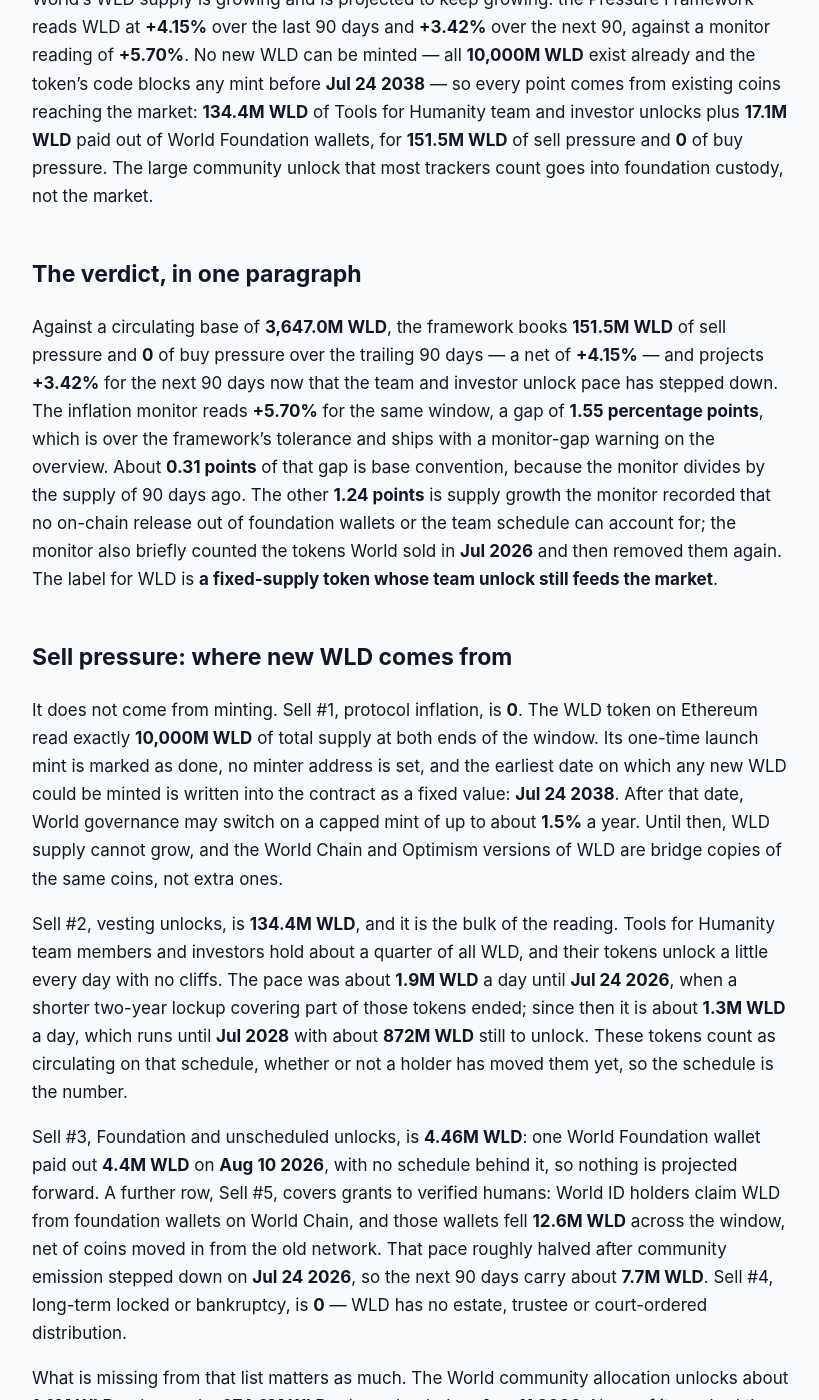
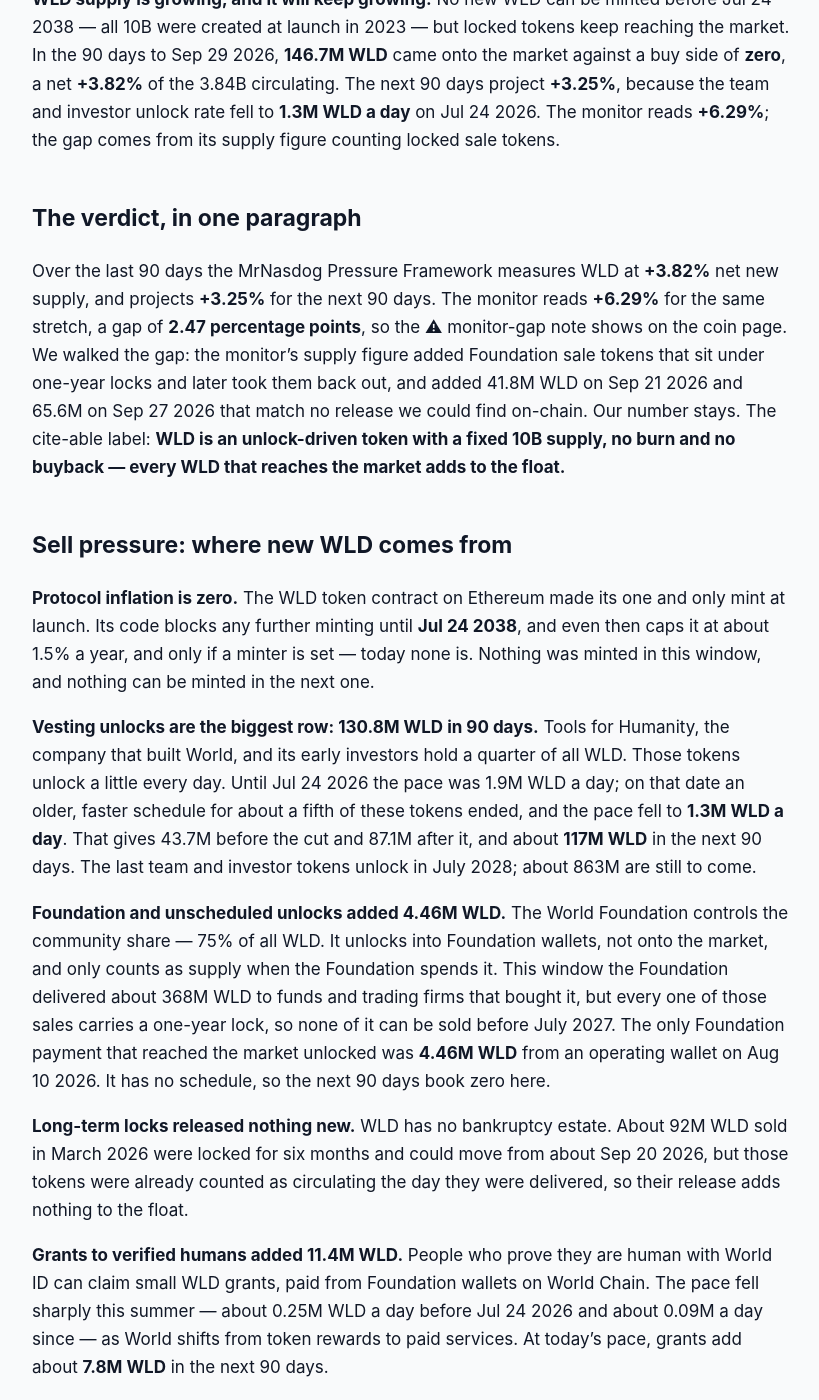
Before and after one commit to jeevansongmy-spec/mrnasdog-articles, a Jekyll site: the page built from crypto/wld-pressure-framework.md, in a window 1280 px wide and 1400 px high, scrolled down 257 px. Shown: the whole window, without its empty margins (228-1047 px from the left). Built offline with Jekyll 4.4.1, drawn with Linux system fonts in a browser that asks for light colours; some of the changed text lies outside the part shown.

Commit message:
publish: crypto/wld-pressure-framework

```diff
--- a/crypto/wld-pressure-framework.md
+++ b/crypto/wld-pressure-framework.md
@@ -1,6 +1,6 @@
 ---
 title:         "WLD Inflation Analysis · September 2026 · Supply growing · projected to keep growing"
-description:   "WLD supply is growing: +4.15% over 90 days and +3.42% next, from team and investor unlocks and user grants. No mint before 2038, no burn. Full analysis."
+description:   "WLD supply is growing: team and investor unlocks plus grants put 146.7M WLD on the market in 90 days, +3.82%, with +3.25% next. No mint before 2038, no burn."
 canonical_url: "https://mrnasdog.com/research/wld/inflation"
 tags:                    ["crypto", "wld", "worldcoin", "tokenomics"]
 published:     true
@@ -10,48 +10,58 @@ Originally published at [WLD Inflation Analysis · September 2026 · Supply grow
 
 # WLD Inflation Analysis · September 2026 · Supply growing · projected to keep growing
 
-World's WLD supply is growing and is projected to keep growing: the Pressure Framework reads WLD at **+4.15%** over the last 90 days and **+3.42%** over the next 90, against a monitor reading of **+5.70%**. No new WLD can be minted — all **10,000M WLD** exist already and the token's code blocks any mint before **Jul 24 2038** — so every point comes from existing coins reaching the market: **134.4M WLD** of Tools for Humanity team and investor unlocks plus **17.1M WLD** paid out of World Foundation wallets, for **151.5M WLD** of sell pressure and **0** of buy pressure. The large community unlock that most trackers count goes into foundation custody, not the market.
+**WLD supply is growing, and it will keep growing.** No new WLD can be minted before Jul 24 2038 — all 10B were created at launch in 2023 — but locked tokens keep reaching the market. In the 90 days to Sep 29 2026, **146.7M WLD** came onto the market against a buy side of **zero**, a net **+3.82%** of the 3.84B circulating. The next 90 days project **+3.25%**, because the team and investor unlock rate fell to **1.3M WLD a day** on Jul 24 2026. The monitor reads **+6.29%**; the gap comes from its supply figure counting locked sale tokens.
 
 ## The verdict, in one paragraph
 
-Against a circulating base of **3,647.0M WLD**, the framework books **151.5M WLD** of sell pressure and **0** of buy pressure over the trailing 90 days — a net of **+4.15%** — and projects **+3.42%** for the next 90 days now that the team and investor unlock pace has stepped down. The inflation monitor reads **+5.70%** for the same window, a gap of **1.55 percentage points**, which is over the framework's tolerance and ships with a monitor-gap warning on the overview. About **0.31 points** of that gap is base convention, because the monitor divides by the supply of 90 days ago. The other **1.24 points** is supply growth the monitor recorded that no on-chain release out of foundation wallets or the team schedule can account for; the monitor also briefly counted the tokens World sold in **Jul 2026** and then removed them again. The label for WLD is **a fixed-supply token whose team unlock still feeds the market**.
+Over the last 90 days the MrNasdog Pressure Framework measures WLD at **+3.82%** net new supply, and projects **+3.25%** for the next 90 days. The monitor reads **+6.29%** for the same stretch, a gap of **2.47 percentage points**, so the ⚠ monitor-gap note shows on the coin page. We walked the gap: the monitor's supply figure added Foundation sale tokens that sit under one-year locks and later took them back out, and added 41.8M WLD on Sep 21 2026 and 65.6M on Sep 27 2026 that match no release we could find on-chain. Our number stays. The cite-able label: **WLD is an unlock-driven token with a fixed 10B supply, no burn and no buyback — every WLD that reaches the market adds to the float.**
 
 ## Sell pressure: where new WLD comes from
 
-It does not come from minting. Sell #1, protocol inflation, is **0**. The WLD token on Ethereum read exactly **10,000M WLD** of total supply at both ends of the window. Its one-time launch mint is marked as done, no minter address is set, and the earliest date on which any new WLD could be minted is written into the contract as a fixed value: **Jul 24 2038**. After that date, World governance may switch on a capped mint of up to about **1.5%** a year. Until then, WLD supply cannot grow, and the World Chain and Optimism versions of WLD are bridge copies of the same coins, not extra ones.
+**Protocol inflation is zero.** The WLD token contract on Ethereum made its one and only mint at launch. Its code blocks any further minting until **Jul 24 2038**, and even then caps it at about 1.5% a year, and only if a minter is set — today none is. Nothing was minted in this window, and nothing can be minted in the next one.
 
-Sell #2, vesting unlocks, is **134.4M WLD**, and it is the bulk of the reading. Tools for Humanity team members and investors hold about a quarter of all WLD, and their tokens unlock a little every day with no cliffs. The pace was about **1.9M WLD** a day until **Jul 24 2026**, when a shorter two-year lockup covering part of those tokens ended; since then it is about **1.3M WLD** a day, which runs until **Jul 2028** with about **872M WLD** still to unlock. These tokens count as circulating on that schedule, whether or not a holder has moved them yet, so the schedule is the number.
+**Vesting unlocks are the biggest row: 130.8M WLD in 90 days.** Tools for Humanity, the company that built World, and its early investors hold a quarter of all WLD. Those tokens unlock a little every day. Until Jul 24 2026 the pace was 1.9M WLD a day; on that date an older, faster schedule for about a fifth of these tokens ended, and the pace fell to **1.3M WLD a day**. That gives 43.7M before the cut and 87.1M after it, and about **117M WLD** in the next 90 days. The last team and investor tokens unlock in July 2028; about 863M are still to come.
 
-Sell #3, Foundation and unscheduled unlocks, is **4.46M WLD**: one World Foundation wallet paid out **4.4M WLD** on **Aug 10 2026**, with no schedule behind it, so nothing is projected forward. A further row, Sell #5, covers grants to verified humans: World ID holders claim WLD from foundation wallets on World Chain, and those wallets fell **12.6M WLD** across the window, net of coins moved in from the old network. That pace roughly halved after community emission stepped down on **Jul 24 2026**, so the next 90 days carry about **7.7M WLD**. Sell #4, long-term locked or bankruptcy, is **0** — WLD has no estate, trustee or court-ordered distribution.
+**Foundation and unscheduled unlocks added 4.46M WLD.** The World Foundation controls the community share — 75% of all WLD. It unlocks into Foundation wallets, not onto the market, and only counts as supply when the Foundation spends it. This window the Foundation delivered about 368M WLD to funds and trading firms that bought it, but every one of those sales carries a one-year lock, so none of it can be sold before July 2027. The only Foundation payment that reached the market unlocked was **4.46M WLD** from an operating wallet on Aug 10 2026. It has no schedule, so the next 90 days book zero here.
 
-What is missing from that list matters as much. The World community allocation unlocks about **1.6M WLD** a day, and a **674.6M WLD** release landed on **Aug 11 2026**. None of it reached the market: every community unlock flows into the World Foundation's cold wallet, which sits outside the counted float. It becomes sell pressure only when the foundation spends it.
+**Long-term locks released nothing new.** WLD has no bankruptcy estate. About 92M WLD sold in March 2026 were locked for six months and could move from about Sep 20 2026, but those tokens were already counted as circulating the day they were delivered, so their release adds nothing to the float.
+
+**Grants to verified humans added 11.4M WLD.** People who prove they are human with World ID can claim small WLD grants, paid from Foundation wallets on World Chain. The pace fell sharply this summer — about 0.25M WLD a day before Jul 24 2026 and about 0.09M a day since — as World shifts from token rewards to paid services. At today's pace, grants add about **7.8M WLD** in the next 90 days.
 
 ## Buy pressure: where new WLD goes
 
-Nowhere, this window. Buy #1, programmatic buyback, is **0**: the World Foundation funds itself by selling WLD, not by buying it back. Buy #2, protocol fee burn, is **0** as well. Gas on World Chain is paid in ETH, the WLD token has no burn function, total supply read **10,000M WLD** at both ends, and the dead address on all three networks moved by only a few hundred WLD of user dust — so both burn surfaces agree that nothing was destroyed.
+**Programmatic buyback: zero.** No contract and no treasury buys WLD back. The money the Foundation raises from token sales pays for research, Orb devices and running the network.
 
-Buy #3, Foundation buy, is **0**; the only coins flowing into foundation wallets from outside were a small migration inflow from the old network, already netted in the grants row. Buy #4, new long-term lock, is **0**. The **Jul 24 2026** strategic sale placed **44.4M WLD** in one-year lock contracts, but those coins came straight out of foundation custody and were never tradable, so locking them removed nothing from the market.
+**Protocol fee burn: zero.** The WLD token has no burn function at all. World has described fees that apps would pay for World ID checks, and says a share of such a fee could be burned one day, but no WLD fee or burn is live today.
+
+**Foundation buy: zero.** The Foundation sells WLD; it did not buy any this window.
+
+**New long-term lock: zero.** The one-year locks on the Foundation's sales hold tokens that came straight out of Foundation wallets, which were never counted as circulating — so the locks take nothing off the market. WLD that holders put in the World App savings vault stays counted as circulating. The whole buy side is **0 WLD**, which is why every unlock shows up in full in the net number.
 
 ## Foundation and overhang
 
-The overhang on WLD is very large, and almost all of it is discretionary. The World Foundation cold wallet holds **1,397.9M WLD**, fed by the community unlock. Three community vesting contracts still hold **3,500M WLD**: the 2026–2029 tranche of **1,750M WLD**, of which **97.3M WLD** is already unlocked and ready to claim, and two later tranches of **875M WLD** each that start in **Jul 2029** and **Jul 2032**. A custody wallet funded only by the foundation holds **163.7M WLD**, and grant and operating wallets on World Chain hold about **91.4M WLD**.
+The World Foundation's main wallet holds about **1.19B WLD** and is also the owner of the WLD token contract. Three community unlock contracts hold another **3.5B WLD** and feed that wallet about 1.6M WLD a day until July 2029, with the later tranches starting in July 2029 and July 2032. A settlement wallet the Foundation uses for its sales holds about 110M WLD, a custody wallet funded only by the Foundation holds about 164M, and Foundation wallets on World Chain hold roughly 95M more for grants and operations. On top of that, about 368M WLD sold this window sit with buyers under one-year locks, due to open from Jul 24 2027. None of this is on the market today, and none of it has a public release schedule — the Foundation decides when to spend it. We read these wallets on-chain at every rebuild: if any of their balances falls between refreshes, the outflow enters Foundation and unscheduled unlocks at the next refresh.
 
-The newest item is the foundation's own sales. World raised **$52.5M** on **Jul 24 2026** by selling **194.4M WLD** at about **$0.27** to strategic buyers, with a one-year lockup, and delivered another **39.4M WLD** to buyers on **Sep 7 2026** that is also held outside the float — **233.7M WLD** that can reach the market from about **Jul 2027**. All of these balances are read on-chain at every rebuild. If any of them falls between refreshes by more than the grants and schedule explain, that outflow enters the Foundation row at the next refresh.
+## How WLD compares to other unlock-driven tokens
 
-## How WLD compares to other fixed-supply tokens with a long unlock
+WLD belongs to the class of tokens with a fixed supply that was created in full at launch and then released slowly from locks — the same shape as many venture-backed tokens on Ethereum and other smart-contract chains. For these tokens, the question is never how many new coins a network prints; it is how fast locked coins reach the market. WLD's answer is fast: about **1.4M WLD a day** today, or roughly 3.2% of the float every 90 days.
 
-WLD belongs to the class of tokens that were fully minted at launch and then released on a long calendar. That is a different promise from a halving chain like Bitcoin, which keeps minting on every block at a falling rate. World mints nothing at all until **2038**, so on the pure issuance axis WLD is stricter than any proof-of-work coin and stricter than every staking chain that pays validators with new coins.
+That sets WLD apart from proof-of-stake chains such as Ethereum or Solana, which mint new coins for validators but often burn part of every fee. WLD has neither side: no issuance, but also no fee burn and no buyback. It also differs from exchange tokens that buy back and burn coins from their profits every quarter — WLD has no such buyer.
 
-And yet WLD reads **+4.15%** a quarter, far above a mature capped chain. A fixed total caps supply; it does not cap the tradable float. WLD looks much more like a recently launched venture-backed token working through a four-year team and investor vest, with one twist: the biggest pool, the community allocation, is not on a calendar to the market at all. It sits with a foundation that sells when it needs funding — **$65M** of sales in **Mar 2026** and **$52.5M** in **Jul 2026**. That makes WLD's float less predictable than a pure vesting token.
-
-Compared with exchange tokens that run buybacks and burns, WLD has no offset at all. Those tokens can read flat or negative because a share of revenue removes coins; WLD has no revenue-linked removal, so the unlock is the whole story.
+The biggest difference is the size of the reserve behind the float. Only **38%** of all WLD is circulating today. Most of the rest sits with the Foundation, which sells in large blocks — about 239M WLD in March 2026 and about 368M delivered between July and September 2026 — and sets its own pace. For comparison, a halving coin like Bitcoin has no such reserve at all: its future supply is fixed in code and fully public.
 
 ## What to watch in the next 90 days
 
-First, the team and investor unlock, which runs at about **1.3M WLD** a day through **Dec 22 2026** and drives nearly all of the **+3.42%** forward reading. Second, the World Foundation cold wallet at **1,397.9M WLD**: any large transfer out of it to buyers without a lockup lands in the Foundation row. Third, the **97.3M WLD** already claimable from the 2026–2029 vesting tranche, which moves into foundation custody when claimed and matters only if it is then sold. Fourth, the grant wallets on World Chain after the **Sep 17 2026**launch of World's money app, in case grant payouts speed up again. Fifth, any further close of the strategic sale, and whether its coins arrive locked like the first two.
+**More Foundation sales.** On Sep 29 2026 the Foundation said it had finished a further $49 million of private WLD sales over the past month, with the last deliveries this week, all under one-year locks. Any sale without a lock would count as new supply at once.
+
+**The unlock pace.** Team and investor unlocks should stay at 1.3M WLD a day until July 2028; any change to that schedule moves the forward number directly.
+
+**Grant size.** Grants to verified humans shrank after Jul 24 2026. If World cuts them further, or restarts bigger token rewards, the grants row moves with it.
+
+**World ID fees.** World has described app fees for World ID checks, with a possible burn of part of the fee. A live burn would be the first buy-side mechanism WLD has ever had.
 
 ## Summary
 
-The MrNasdog Pressure Framework reads World's WLD at **+4.15%** over the trailing 90 days and **+3.42%** projected forward: supply growing, projected to keep growing. The mechanism is unlock, not inflation — no WLD can be minted before **Jul 24 2038** and none is burned, while **134.4M WLD** of team and investor tokens and **17.1M WLD** of foundation payouts reached the market this quarter. The key risk is the **1,397.9M WLD** foundation cold wallet and the **3,500M WLD** still in community vesting, which the foundation can sell at its discretion. The ceiling is firm: **10,000M WLD**, with no mint path open for another twelve years.
+WLD has a fixed 10B supply and no minting before 2038, yet its circulating supply grew **+3.82%** in the 90 days to Sep 29 2026 and is projected to grow **+3.25%** in the next 90, because team and investor unlocks add 1.3M WLD a day and nothing — no burn, no buyback — takes coins back. The key risk is the Foundation's reserve of about 4.7B WLD in its own wallets and unlock contracts, which it releases through large sales on its own timing. The ceiling is hard — 10B WLD — but only 38% of it circulates today, so the path to that ceiling is long.
 
-MrNasdog Pressure Framework analysis of WLD, Metric 1 — Inflation. Data + explanation only. Not financial advice. Updated Sep 23 2026.
+*MrNasdog Pressure Framework analysis of WLD, Metric 1 — Inflation. Data + explanation only. Not financial advice. Checked Sep 29 2026.*
```
